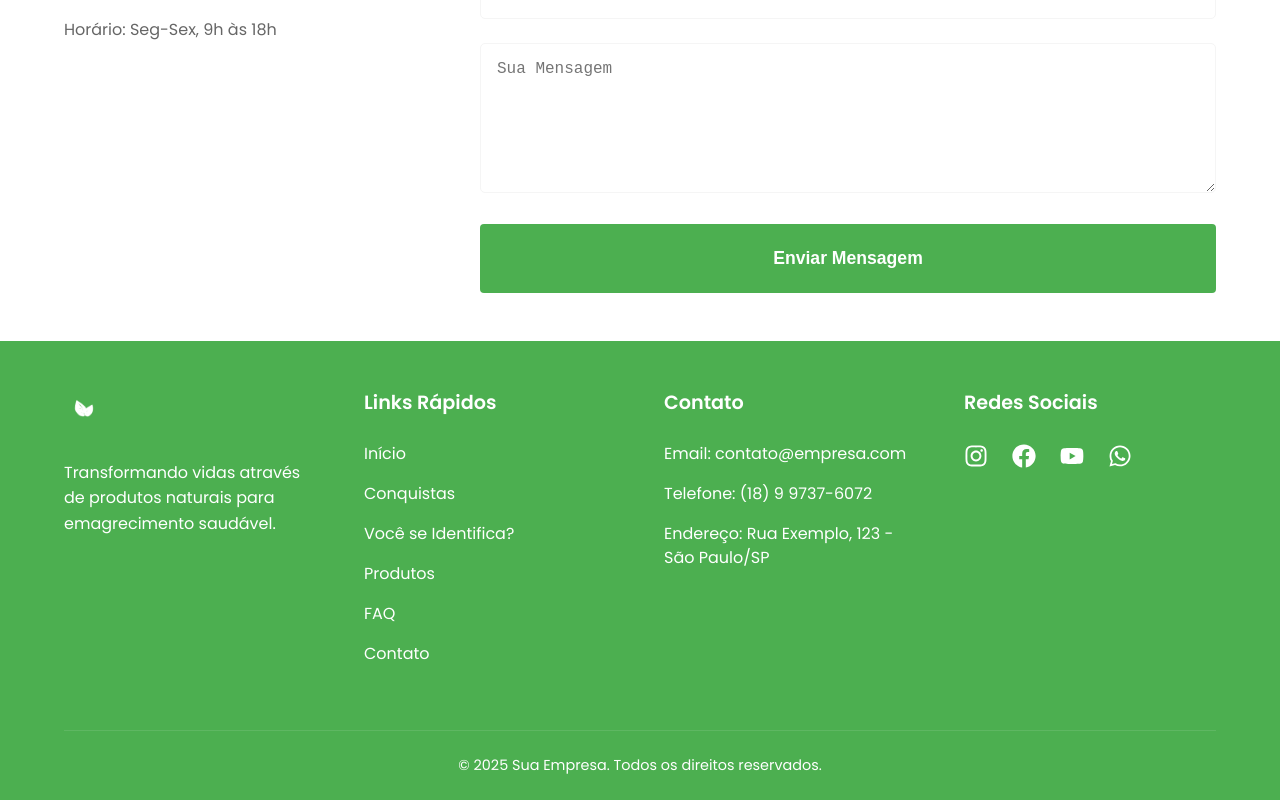
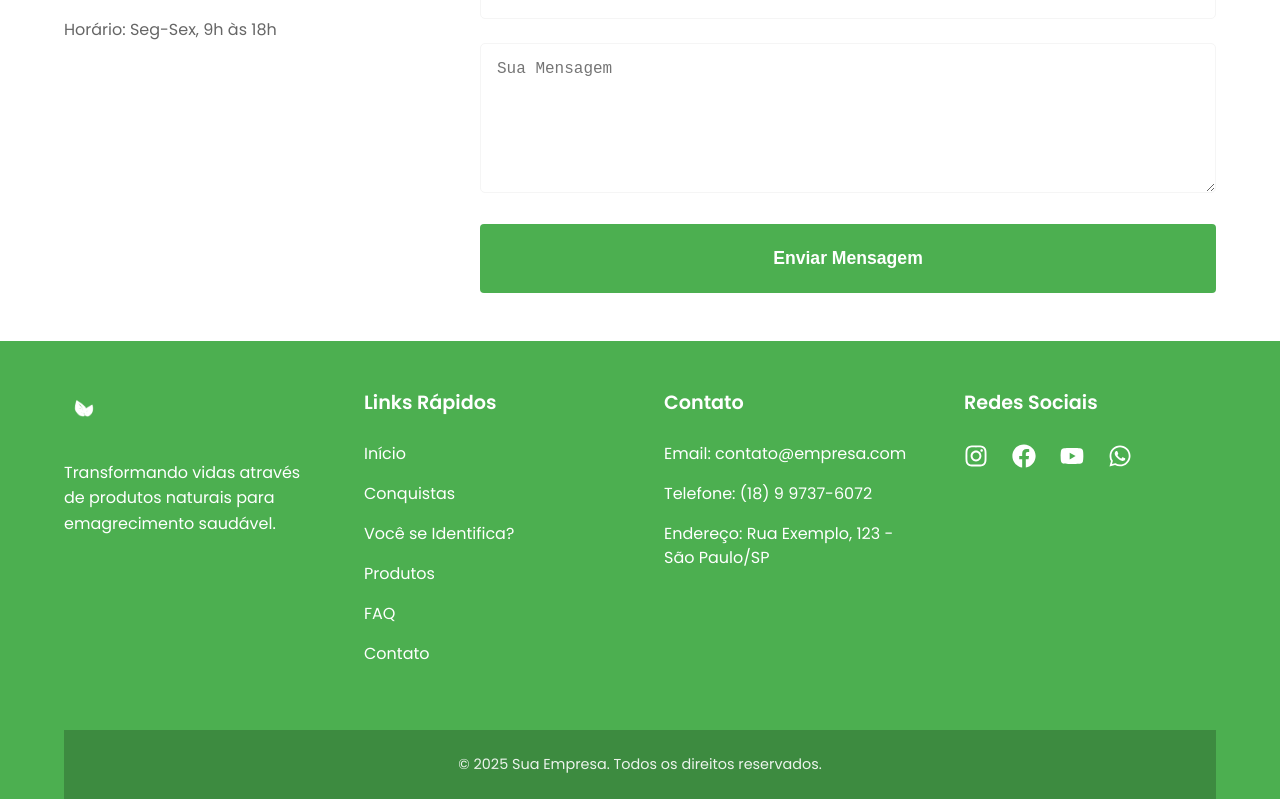
Before and after one commit to DanielRocha1505/nunesprototipo, a React (Vite) app: page / in a window 1280 px wide. Shown: the part 6363-7163 px from the top of the page. Built offline with nearby package versions, Linux system fonts and the light colour scheme.

Commit message:
[+] Inclusao links de compra nos botoes

```diff
--- a/src/components/Footer/Footer.scss
+++ b/src/components/Footer/Footer.scss
@@ -3,7 +3,7 @@
 .footer {
   background: $primary-color;
   color: $white;
-  padding: $spacing-xl 0 $spacing-md;
+  padding: $spacing-xl 0 0;
 
   &__grid {
     display: grid;
@@ -82,9 +82,15 @@
   }
 
   &__bottom {
-    padding-top: $spacing-md;
-    border-top: 1px solid rgba($white, 0.1);
+    margin-top: $spacing-xl;
+    padding: $spacing-md 0;
     text-align: center;
     font-size: 0.9rem;
+    background: darken($primary-color, 10%);
+
+    p {
+      margin: 0;
+      opacity: 0.9;
+    }
   }
 }
```
